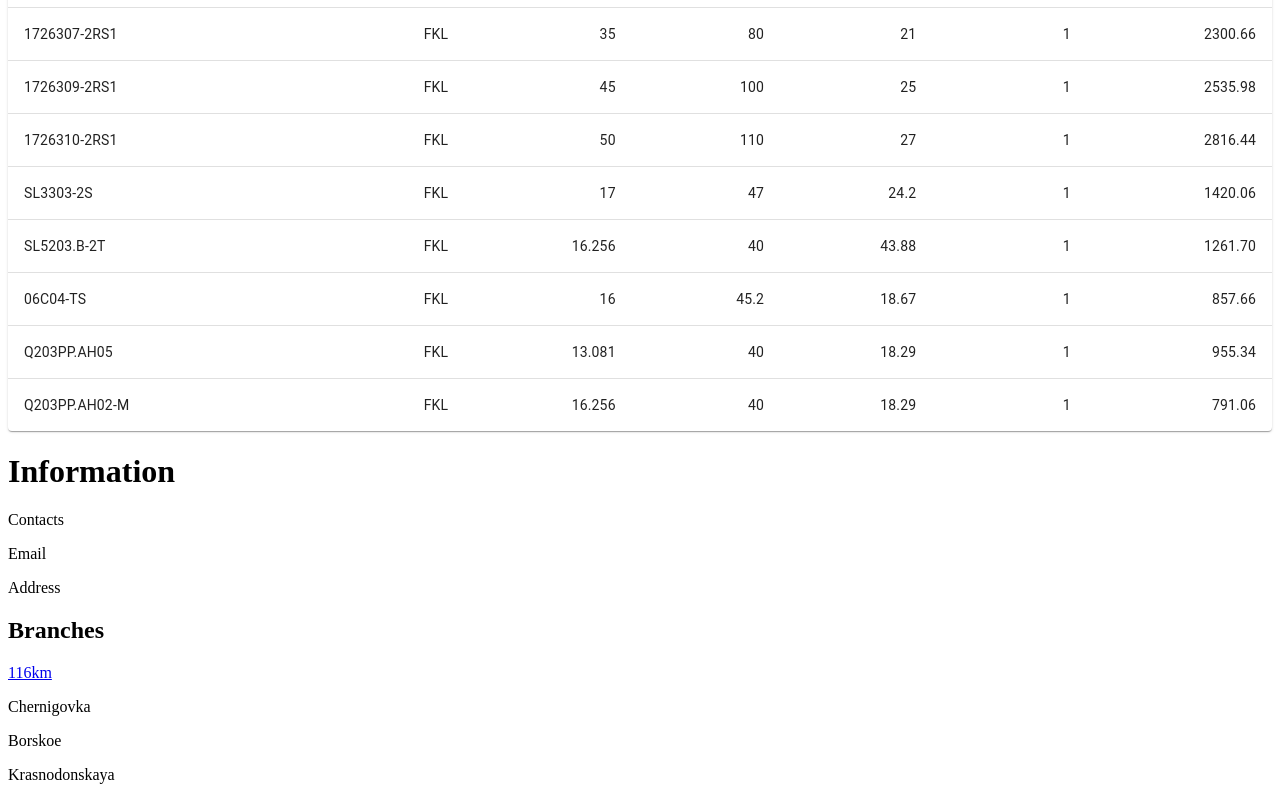
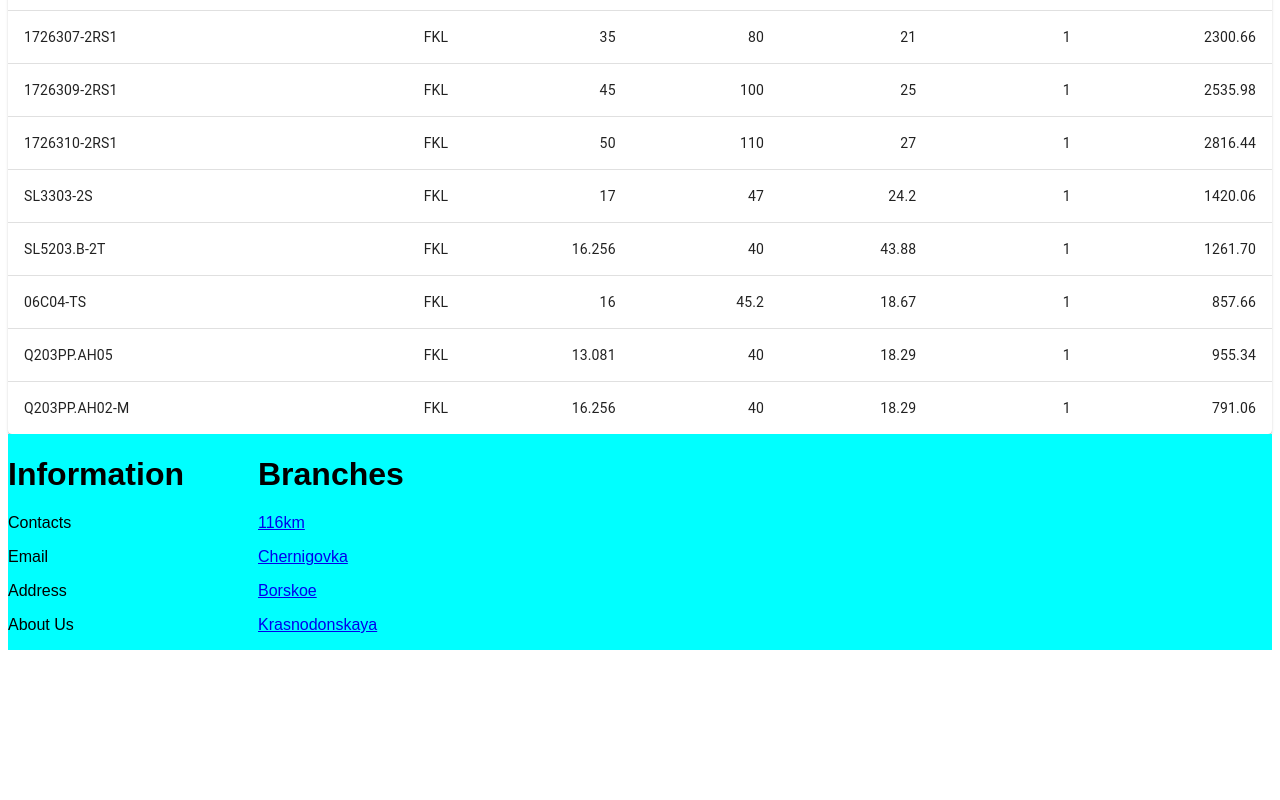
Before and after one commit to Zhenyafka/bearing_front, a React (Create React App) app: page / in a window 1280 px wide. Shown: the part 1364-2164 px from the top of the page. After the commit the page ends 2022 px from the top, so only its background shows below. Built offline with nearby package versions, Linux system fonts and the light colour scheme.

Commit message:
create css for footer

```diff
--- a/src/pages/main/Footer.css
+++ b/src/pages/main/Footer.css
@@ -1,3 +1,29 @@
+.Footer-block1{
+    align-content: center;
+    display: inline-block;
+    margin: 0;
+    padding: 0;
+    background-color: aqua;
+    height: 5%;
+    width: 250px;
+}
+.Footer-block2{
+    display: block;
+    float: right;
+    text-align: left;
+    margin: 0;
+    padding: 0;
+    background-color: aquamarine;
+    height: 250px;
+    width: 250px;
+}
+h1,h2,p{
+    text-decoration: none;
+    color: black;
+    font-family: PT Sans, sans-serif;
+}
 .block{
-    display: flex;
+    height: 25%;
+    width: available;
+    background-color: aqua;
 }
--- a/src/pages/main/Footer.tsx
+++ b/src/pages/main/Footer.tsx
@@ -1,27 +1,33 @@
-import s from "./Footer.css"
+import s from './Footer.css'
+
 export const Footer = () => {
     return (
-        <div>
-            <div className={s.block}>
+        <div className="block">
+            <div className="Footer-block1">
                 <h1>Information</h1>
                 <p>Contacts</p>
                 <p>Email</p>
                 <p>Address</p>
+                <p>About Us</p>
             </div>
 
-            <div className={s.block}>
-                <p align="text-top-right">
-
-                    <h2>Branches</h2>
+            <div className="Footer-block1">
+                <h1>Branches</h1>
                     <p>
                         <a href="https://yandex.com/maps/org/liberti/135563346253/?ll=50.072633%2C53.096842&z=17">116km</a>
                     </p>
-                    <p>Chernigovka</p>
-                    <p>Borskoe</p>
-                    <p>Krasnodonskaya</p>
-                </p>
+                    <p>
+                        <a href="https://yandex.ru/maps/?from=mapframe&ll=50.852321%2C52.098057&mode=usermaps&source=mapframe&um=constructor%3A8e7c762a8e3707a88b4f02b3a1e01cc654a78f3cdfc92d0e31938daf29a8875d&utm_source=mapframe&z=16">
+                            Chernigovka
+                        </a></p>
+                    <p><a href="https://yandex.com/maps/11131/samara-oblast/house/ulitsa_stepana_razina_159/YUgYcQVlS0wGQFtpfXxyd3VkYQ==/?ll=51.725290%2C53.036975&z=17">
+                        Borskoe
+                    </a></p>
+                    <p><a href="https://yandex.com/maps/51/samara/house/prospekt_yunykh_pionerov_125/YUkYdAJgTkMOQFtpfX5zd3pjZA==/?ll=50.250769%2C53.226601&z=17">
+                        Krasnodonskaya
+                    </a></p>
             </div>
-
+        <div className={s.FooterBlock2}></div>
         </div>
     )
 }
```
